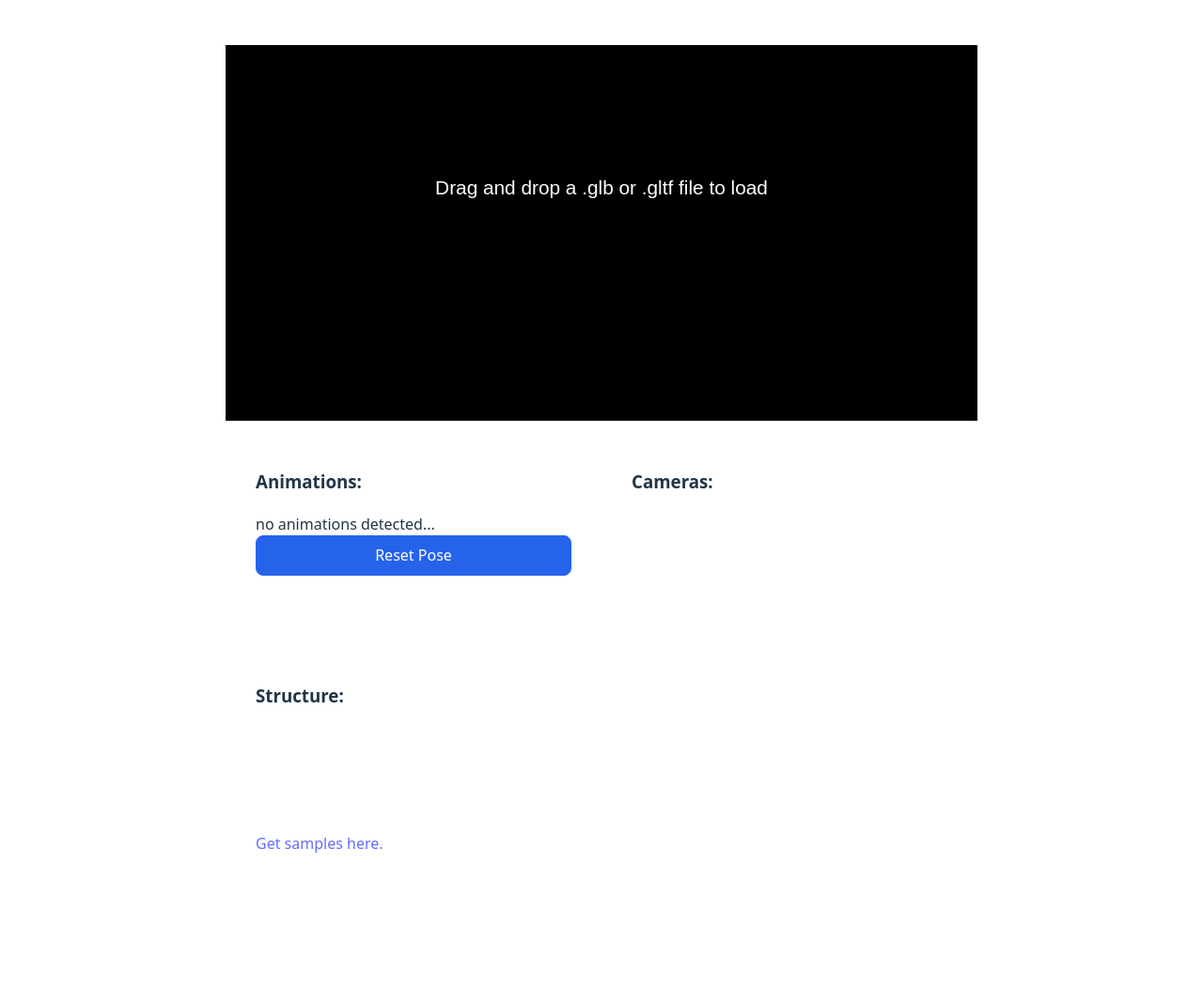
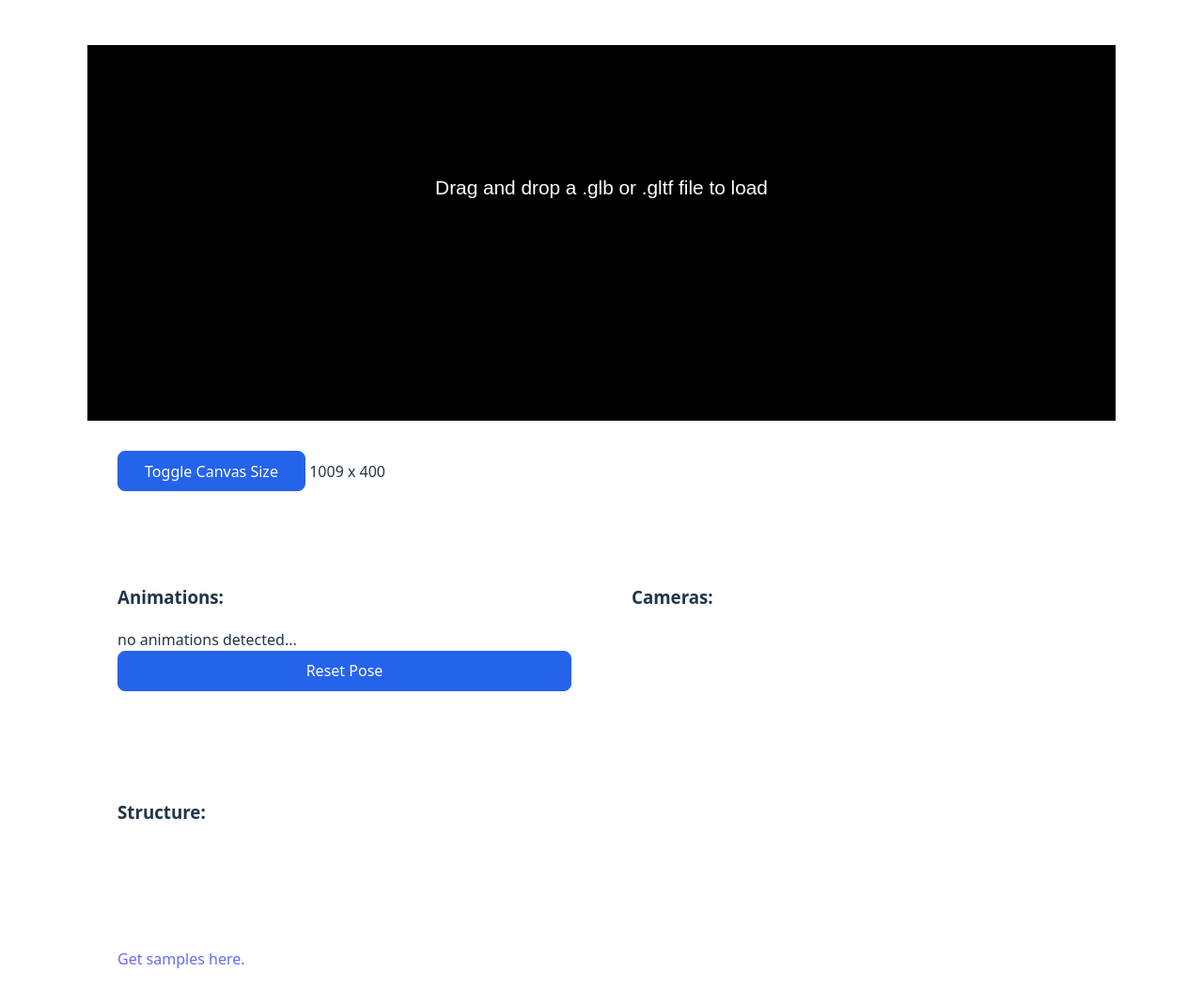
Before and after one commit to zorodude/glb-test, a website built with Vite: page index.html in a window 1280 px wide. Shown: the whole page at 94% size. Before the commit the page ends 990 px from the top, so only its background shows below. Built offline with nearby package versions, Linux system fonts and the light colour scheme.

Commit message:
added canvas size toggle to match final screen dims

```diff
--- a/index.html
+++ b/index.html
@@ -10,8 +10,12 @@
   <body>
     <div class="wrapper">
       <canvas id="scene"></canvas>
+      <div class="info-wrapper">
 
-      <div class="info-wrapper">
+        <div class="info full">
+          <button id="toggle-canvas-size">Toggle Canvas Size</button>
+          <span id="current-canvas-size"></span>
+        </div>
 
         <div class="info info-1">
           <h3>Animations:</h3>
--- a/src/main.js
+++ b/src/main.js
@@ -3,9 +3,33 @@ import { OrbitControls } from 'three/examples/jsm/controls/OrbitControls.js';
 import { GLTFLoader } from 'three/examples/jsm/loaders/GLTFLoader.js';
 
 const canvasEl = document.querySelector('#scene')
+const canvasSizeEl = document.getElementById('current-canvas-size');
 
 // Create drag-and-drop message overlay
 let dropMsg = document.createElement('div');
+
+let isFixedSize = false;
+
+function setCanvasSize() {
+  if (isFixedSize) {
+    canvasEl.width = 1024;
+    canvasEl.height = 600;
+    canvasEl.style.width = '1024px';
+    canvasEl.style.height = '600px';
+  } else {
+    canvasEl.width = canvasEl.clientWidth;
+    canvasEl.height = canvasEl.clientHeight;
+    canvasEl.style.width = '';
+    canvasEl.style.height = '';
+  }
+  updateCameraAndRendererSize();
+  canvasSizeEl.innerText = canvasEl.width + " x " + canvasEl.height;
+}
+
+document.getElementById('toggle-canvas-size').onclick = function() {
+  isFixedSize = !isFixedSize;
+  setCanvasSize();
+};
 dropMsg.id = 'drop-message';
 dropMsg.textContent = 'Drag and drop a .glb or .gltf file to load';
 Object.assign(dropMsg.style, {
@@ -40,21 +64,27 @@ canvasEl.addEventListener('mousedown', (e) => e.preventDefault());
 const scene = new THREE.Scene();
 
 function updateCameraAndRendererSize() {
-  const width = canvasEl.clientWidth;
-  const height = canvasEl.clientHeight;
-  camera.aspect = width / height; // Update aspect ratio
+  let width, height;
+  if (isFixedSize) {
+    width = 1024;
+    height = 600;
+  } else {
+    width = canvasEl.clientWidth;
+    height = canvasEl.clientHeight;
+  }
+  camera.aspect = width / height;
   camera.updateProjectionMatrix();
   renderer.setSize(width, height, false);
 }
 
 window.addEventListener('resize', () => {
-  updateCameraAndRendererSize();
+  if (!isFixedSize) updateCameraAndRendererSize();
 });
 
 
 const camera = new THREE.PerspectiveCamera(75, canvasEl.clientWidth / canvasEl.clientHeight, 0.1, 1000);
 const renderer = new THREE.WebGLRenderer({ canvas: canvasEl, antialias: true });
-updateCameraAndRendererSize();
+setCanvasSize();
 
 window.addEventListener('resize', updateCameraAndRendererSize);
 
--- a/src/style.css
+++ b/src/style.css
@@ -60,6 +60,10 @@ canvas {
   /* margin: 1em 2em; */
 }
 
+.full{
+  width:100%;
+}
+
 .info-1, .info-2 {
   width: 50%;
   flex: 1 0 50%;
@@ -105,6 +109,10 @@ button:focus-visible {
   outline: 4px auto -webkit-focus-ring-color;
 }
 
+#toggle-canvas-size {
+  max-width: 200px;
+}
+
 @media (prefers-color-scheme: light) {
   :root {
     color: #213547;
```
